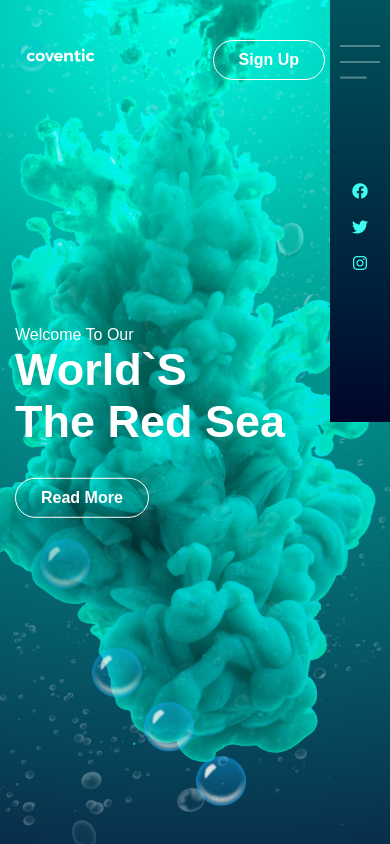
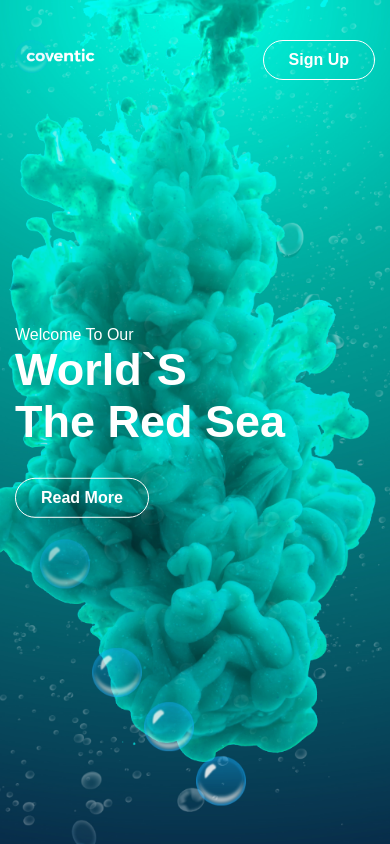
Before and after one commit to MohamedMVIP/Sea-4, a plain HTML site: page index.html in a window 390 px wide. Drawn offline with Linux system fonts and the light colour scheme.

Commit message:
Update coventic.css

```diff
--- a/css/coventic.css
+++ b/css/coventic.css
@@ -72,6 +72,11 @@ button:hover {
     margin-right: 50px;
 
 }
+@media (max-width:767px) {
+    .header button {
+        margin: 0;
+    }
+}
   /* End header */
   /* Start landing */
 .landing {
@@ -116,7 +121,7 @@ button:hover {
 }
 @media (max-width:767px) {
     .aside-bar {
-            height: 50%;
+        display: none;
     }
 }
 .aside-bar .image {
```
